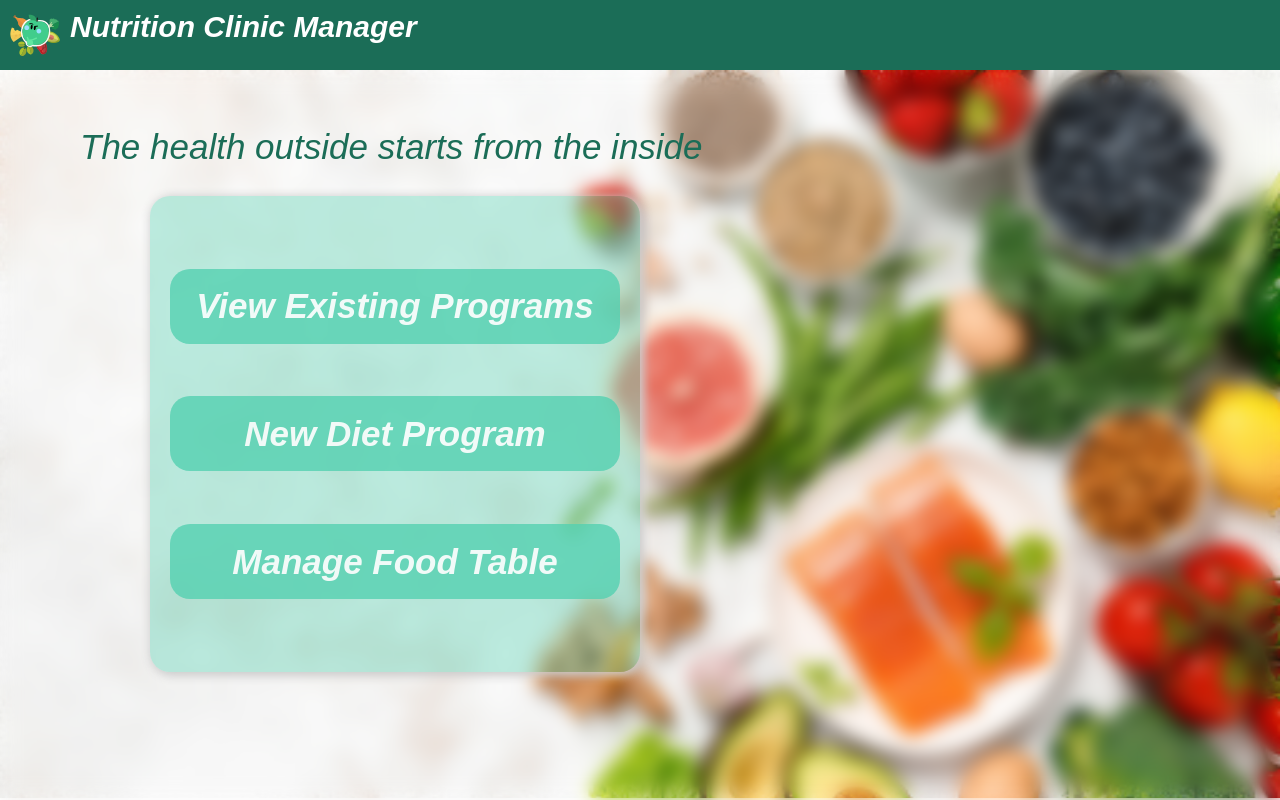
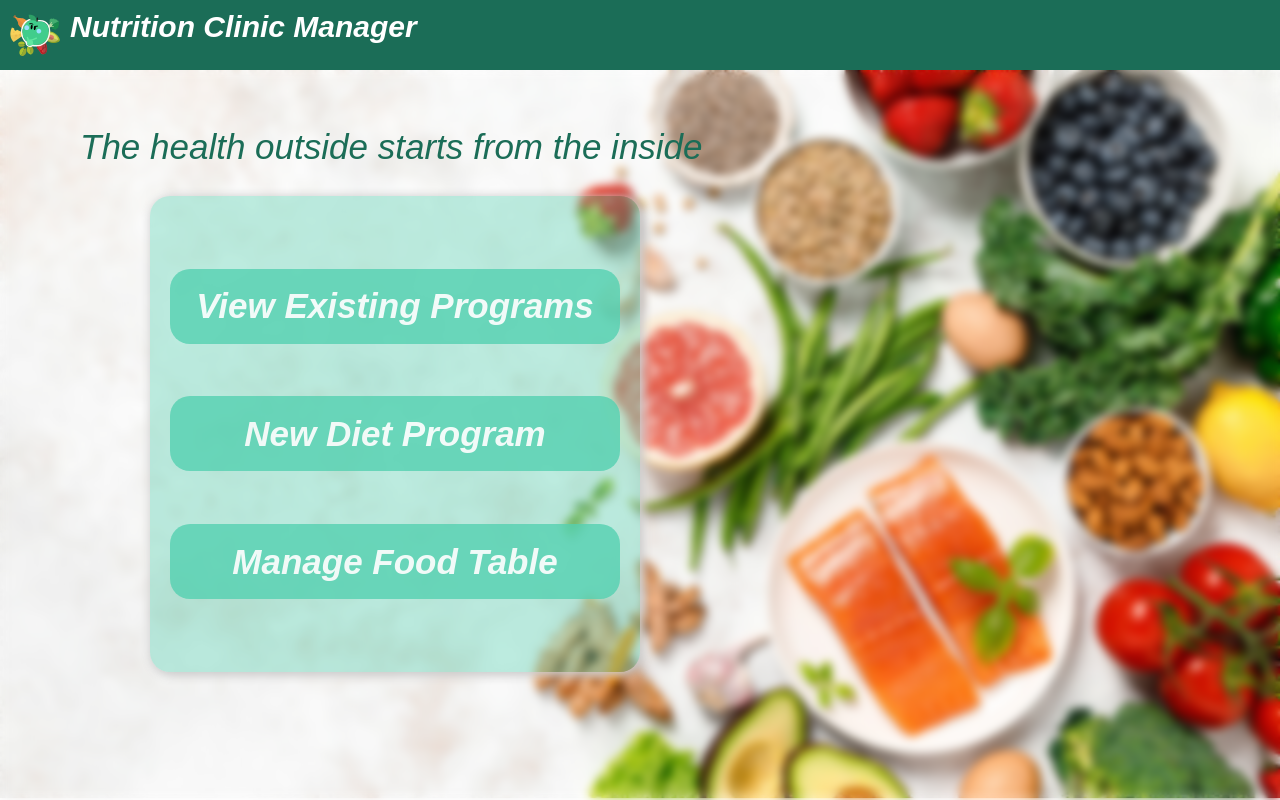
Before and after one commit to raghad-ns/nutritionist-app, a React (Create React App) app: page / in a window 1280 px wide. Built offline with nearby package versions, Linux system fonts and the light colour scheme; a web font is replaced by a local one.

Commit message:
pop up as a single component

```diff
--- /dev/null
+++ b/src/components/core/pop-up/pop-up.component.jsx
@@ -0,0 +1,20 @@
+import React from 'react'
+import './pop-up.css'
+
+/**
+ *
+ * @param {children : React.reactNodes} props
+ * @returns
+ */
+const PopUp = (props) => {
+  return (
+    <div className="popUpWrapper blur">
+      {/* <div className="blur"></  div> */}
+      <div className='popUp'>
+        {props.children}
+      </div>
+    </div>
+  )
+}
+
+export default PopUp
--- /dev/null
+++ b/src/components/core/pop-up/pop-up.css
@@ -0,0 +1,10 @@
+.popUp {
+    display: inline-flex;
+    flex-direction: column;
+    justify-content: center;
+    align-items: center;
+    position: absolute;
+    background-color: rgba(84, 209, 176, 0.374);
+    padding: 20px 40px;
+    border-radius: 12px;
+}
--- a/src/components/food-table/add-food/add-food.component.jsx
+++ b/src/components/food-table/add-food/add-food.component.jsx
@@ -1,5 +1,6 @@
 import React, { useContext, useState } from 'react'
 import Input from '../../common/input/input.component'
+import PopUp from '../../core/pop-up/pop-up.component';
 import { FoodContext } from '../../providers/food.provider';
 import './add-food.css'
 
@@ -36,7 +37,7 @@ const AddFood = (props) => {
   }
 
   return (
-    <div className='addFood'>
+    <PopUp className='addFood'>
       <h2>{props.action.type === 'add' ? 'Add new food type' : 'edit'}</h2>
       <Input label='Food name' type='text' value={name} onChange={e => setName(e.target.value)} />
       <Input label='image' type='text' value={image} onChange={e => setImage(e.target.value)} />
@@ -50,7 +51,7 @@ const AddFood = (props) => {
         }
         <button className='innerButton' onClick={() => props.setAction({type : 'none' , data : null})}>Cancel</button>
       </div>
-    </div>
+    </PopUp>
   )
 }
 
--- a/src/components/food-table/add-food/add-food.css
+++ b/src/components/food-table/add-food/add-food.css
@@ -1,22 +1,12 @@
-.addFood {
-    display: inline-flex;
-    flex-direction: column;
-    justify-content: center;
-    align-items: center;
-    position: absolute;
-    background-color: rgba(84, 209, 176, 0.374);
-    padding: 20px 40px;
-    border-radius: 12px;
-}
 
-.addFood > .actionButtons {
+.popUp > .actionButtons {
     display: flex;
     width: 100%;
     justify-content: space-evenly;
     padding: 5px;
 }
 
-.addFood > h2 {
+.popUP > h2 {
     color: #444;
     text-transform: uppercase;
 }
--- a/src/index.css
+++ b/src/index.css
@@ -46,7 +46,7 @@ body {
 .innerButton {
   font-size: 20px;
   text-transform: capitalize;
-  height: 30px;
+  height: fit-content;
   color: rgba(255, 255, 255, 0.871);
   background-color: rgb(27, 109, 87);
   border: none;
@@ -64,3 +64,13 @@ body {
 button {
   cursor: pointer;
 }
+
+.blur {
+  width: 100%;
+  height: 100%;
+  backdrop-filter: blur(5px);
+  position: fixed;
+  display: flex;
+  justify-content: center;
+  align-items: center;
+}
--- a/src/pages/food-table/food-table.css
+++ b/src/pages/food-table/food-table.css
@@ -2,10 +2,6 @@
 .foodTable{
     position: relative;
     margin: 0;
-}
-
-.blur {
-    filter: blur(8px);
 }
 
 .foodTable > .addFoodWrapper {
--- a/src/pages/food-table/food-table.page.jsx
+++ b/src/pages/food-table/food-table.page.jsx
@@ -13,10 +13,10 @@ const FoodTable = () => {
     return (
         <div className='foodTable'>
             {action.type !== 'none' && <div className="addFoodWrapper"><AddFood setAction={setAction} action = {action} /></div>}
-            <div className={action === 'add' ? 'innerButtonWrapper blur' : 'innerButtonWrapper'} >
+            <div className='innerButtonWrapper' >
                 <button className='innerButton' onClick={() => setAction({type : 'add' , data : null})}>Add <Plus size={18} weight='bold' /></button>
             </div>
-            <table cellSpacing={15} className={action.type !== 'none' ? 'blur' : ''}>
+            <table cellSpacing={15} >
                 <thead>
                     <tr>
                         <th>food</th>
--- a/src/pages/home/home.css
+++ b/src/pages/home/home.css
@@ -7,13 +7,6 @@
     font-style: italic;
     font-weight: 100;
     z-index: 1;
-}
-
-.home > .blur {
-    width: 100%;
-    height: 100%;
-    backdrop-filter: blur(5px);
-    position: fixed;
 }
 
 .home {
```
